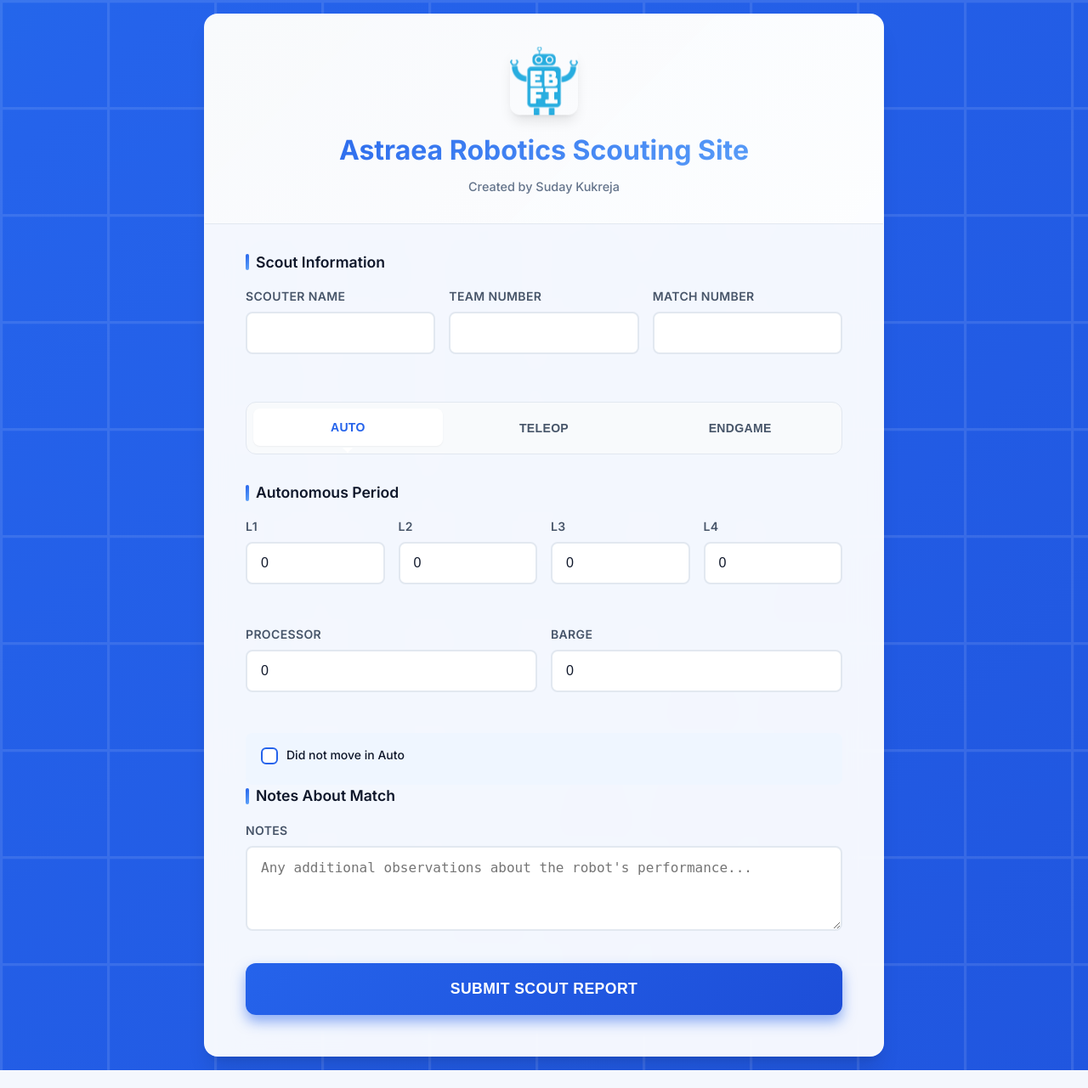
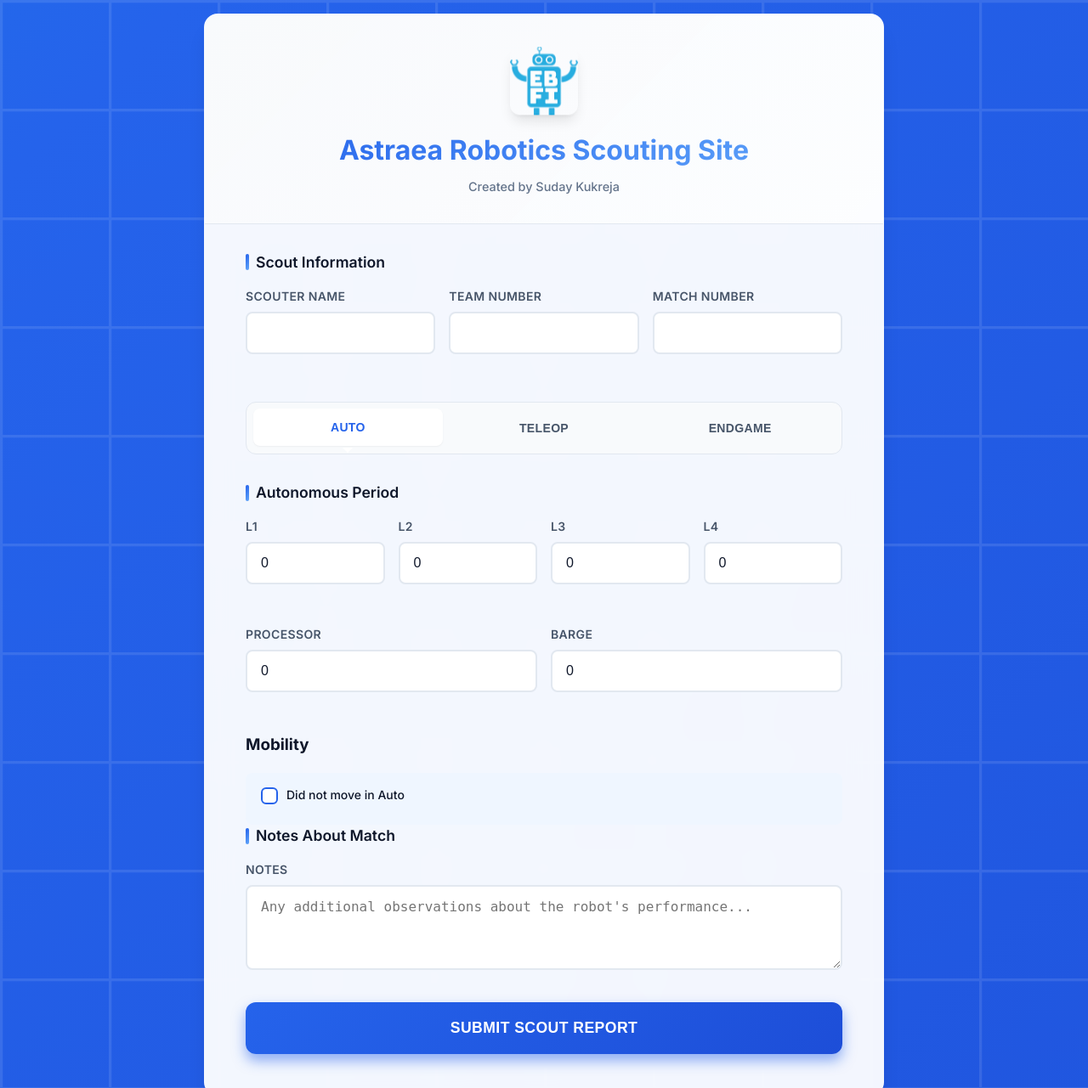
Before and after one commit to SudayKukreja/astraea-scouting-app, a Flask app: page / in a window 1280 px wide. Shown: the top 1281 px of the page at 85% size. Before the commit the page ends 1260 px from the top, so only its background shows below. Run offline with Flask 3, Linux system fonts and the light colour scheme; parts of the project's set-up code (start-up, migrations or seed data) failed here and were passed over.

Commit message:
Auto deploy commit at 2025-07-15 20:33:47 Changes: M app.py  M static/script.js  M templates/index.html

```diff
--- a/app.py
+++ b/app.py
@@ -5,6 +5,7 @@ from googleapiclient.discovery import build
 from datetime import datetime, timezone, timedelta
 from uuid import uuid4
 import os, json
+from flask import send_from_directory
 
 app = Flask(__name__)
 CORS(app)
@@ -219,12 +220,20 @@ def submit():
     else:
         endgame_summary = "None"
 
+    mobility_summary = []
+    if auto_no_move:
+        mobility_summary.append("No Auto Move")
+    if teleop_no_move:
+        mobility_summary.append("No Teleop Move")
+    mobility_summary = ", ".join(mobility_summary) if mobility_summary else "Moved"
+
+
     data_row = [
-        name, team, match_number, submitted_time, auto_summary,
-        teleop_summary, offense_rating, defense_rating, endgame_summary, notes
+    name, team, match_number, submitted_time, auto_summary,
+    teleop_summary, offense_rating, defense_rating, endgame_summary, mobility_summary, notes
     ]
 
-    result = sheet.values().get(spreadsheetId=SPREADSHEET_ID, range='Scouting!A1:Z1000').execute()
+    result = sheet.values().get(spreadsheetId=SPREADSHEET_ID, range='Testing!A1:Z1000').execute()
     all_values = result.get('values', [])
 
     teams_data = {}
@@ -239,7 +248,7 @@ def submit():
         teams_data[team] = []
     teams_data[team].append(data_row)
 
-    sheet.values().clear(spreadsheetId=SPREADSHEET_ID, range='Scouting!A1:Z1000').execute()
+    sheet.values().clear(spreadsheetId=SPREADSHEET_ID, range='Testing!A1:Z1000').execute()
 
     new_values = []
     format_requests = []
@@ -255,7 +264,7 @@ def submit():
         new_values.append([f'Team {team_num}: {team_name}'] + [''] * 9)
         format_requests.append({
             "repeatCell": {
-                "range": {"sheetId": 0, "startRowIndex": current_row, "endRowIndex": current_row + 1},
+                "range": {"sheetId": 305140406, "startRowIndex": current_row, "endRowIndex": current_row + 1},
                 "cell": {"userEnteredFormat": {"textFormat": {"bold": True}}},
                 "fields": "userEnteredFormat.textFormat.bold"
             }
@@ -263,18 +272,18 @@ def submit():
         current_row += 1
 
         new_values.append([
-            "Scouter Name", "Team Number", "Match Number", "Submission Time",
-            "Auto Summary", "Teleop Summary", "Offense Rating", "Defense Rating",
-            "Endgame Summary", "Notes"
+        "Scouter Name", "Team Number", "Match Number", "Submission Time",
+        "Auto Summary", "Teleop Summary", "Offense Rating", "Defense Rating",
+        "Endgame Summary", "Mobility", "Notes"
         ])
         current_row += 1
 
-        sorted_data = sorted(teams_data[team_num], key=lambda x: int(x[2]) if str(x[2]).isdigit() else 0)
+        sorted_data = sorted(teams_data[team_num], key=lambda x: int(x[2]) if len(x) > 2 and str(x[2]).isdigit() else 0)
         for entry in sorted_data:
             new_values.append(entry)
             format_requests.append({
                 "repeatCell": {
-                    "range": {"sheetId": 0, "startRowIndex": current_row, "endRowIndex": current_row + 1},
+                    "range": {"sheetId": 305140406, "startRowIndex": current_row, "endRowIndex": current_row + 1},
                     "cell": {"userEnteredFormat": {"textFormat": {"bold": False}}},
                     "fields": "userEnteredFormat.textFormat.bold"
                 }
@@ -284,7 +293,7 @@ def submit():
     if new_values:
         sheet.values().update(
             spreadsheetId=SPREADSHEET_ID,
-            range=f'Scouting!A1:J{len(new_values)}',
+            range=f'Testing!A1:K{len(new_values)}',
             valueInputOption='RAW',
             body={'values': new_values}
         ).execute()
@@ -292,7 +301,7 @@ def submit():
         format_requests.append({
             "repeatCell": {
                 "range": {
-                    "sheetId": 0, "startColumnIndex": 2, "endColumnIndex": 3,
+                    "sheetId": 305140406, "startColumnIndex": 2, "endColumnIndex": 3,
                     "startRowIndex": 0, "endRowIndex": len(new_values)
                 },
                 "cell": {"userEnteredFormat": {"horizontalAlignment": "LEFT"}},
@@ -308,6 +317,10 @@ def submit():
 
     return jsonify({'status': 'success'})
 
+@app.route('/sw.js')
+def serve_sw():
+    return send_from_directory('.', 'sw.js', mimetype='application/javascript')
+
 if __name__ == '__main__':
     port = int(os.environ.get('PORT', 5000))
     app.run(host='0.0.0.0', port=port)
--- a/static/script.js
+++ b/static/script.js
@@ -186,7 +186,8 @@ document.addEventListener('DOMContentLoaded', () => {
       },
       notes: getValue('notes') || '',
       response_time: responseTimeField.value,
-      timestamp: new Date().toLocaleString()
+      timestamp: new Date().toLocaleString(),
+      partial_match: getCheckbox('partial_match')
     };
 
     try {
--- a/templates/index.html
+++ b/templates/index.html
@@ -74,6 +74,7 @@
                 <input type="number" id="auto_barge" name="auto_barge" value="0" min="0">
               </div>
             </div>
+            <h3 class="section-subtitle">Mobility</h3>
             <div class="checkbox-group">
               <input type="checkbox" id="auto_no_move" name="auto_no_move">
               <label for="auto_no_move">Did not move in Auto</label>
@@ -111,6 +112,7 @@
                 <input type="number" id="teleop_barge" name="teleop_barge" value="0" min="0">
               </div>
             </div>
+            <h3 class="section-subtitle">Mobility</h3>
             <div class="checkbox-group">
               <input type="checkbox" id="teleop_no_move" name="teleop_no_move">
               <label for="teleop_no_move">Did not move in Teleop</label>
@@ -134,6 +136,12 @@
           <!-- Endgame Tab -->
           <div id="endgame" class="tab-content">
             <h2 class="section-title">Endgame</h2>
+            <div class="form-section">
+              <div class="checkbox-group">
+                <input type="checkbox" id="partial_match" name="partial_match">
+                <label for="partial_match">Robot only played partial match</label>
+              </div>
+            </div>
             <div class="form-group">
               <label for="endgame_action">Endgame Action</label>
               <select id="endgame_action" name="endgame_action">
```
